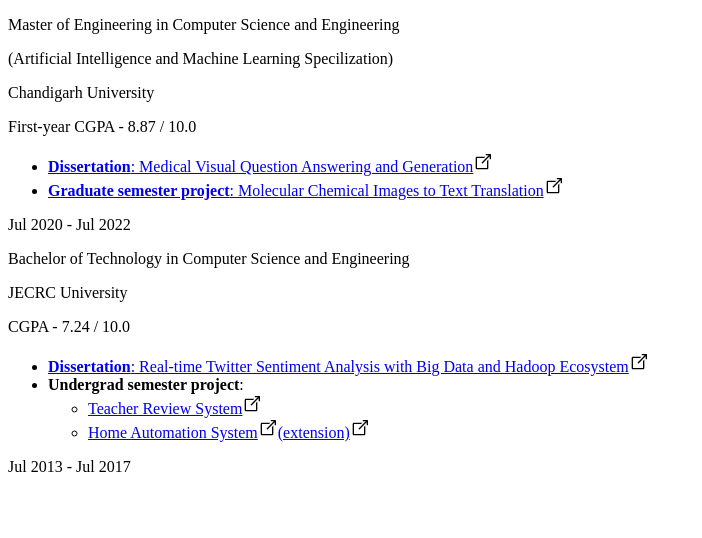
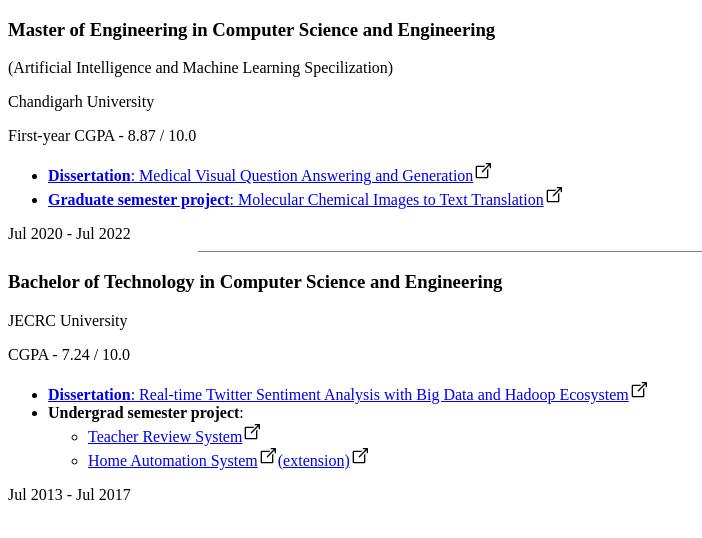
Before and after one commit to VirkSaab/portfolio, a Next.js app: page /Education in a window 1280 px wide. Shown: the top 538 px of the page, without its empty margins (0-702 px from the left). Built offline with nearby package versions, Linux system fonts and the light colour scheme.

Commit message:
added education with fixes for firefox

```diff
--- a/pages/Education.js
+++ b/pages/Education.js
@@ -4,9 +4,9 @@
             {/* MASTERS DEGREE */}
             <div class="p-5 backdrop-blur-xl rounded-lg flex items-center justify-between">
                 <div class="flex-1">
-                    <p className='font-bold'>
+                    <h3 className='font-bold'>
                         Master of Engineering in Computer Science and Engineering
-                    </p>
+                    </h3>
                     <p>
                         (Artificial Intelligence and Machine Learning Specilization)
                     </p>
@@ -55,13 +55,13 @@
                 </div>
                 <div>Jul 2020 - Jul 2022</div>
             </div>
-
+            <hr className='text-center m-auto mt-0 p-0' style={{ borderWidth:0, color:'gray', backgroundColor:'gray', width: '70%', height: '1px'}} />
             {/* BACHELORES DEGREE */}
             <div class="p-5 backdrop-blur-xl rounded-lg flex items-center justify-between">
                 <div class="flex-1">
-                    <p className='font-bold'>
+                    <h3 className='font-bold'>
                         Bachelor of Technology in Computer Science and Engineering
-                    </p>
+                    </h3>
                     <p className='italic mt-2'>
                         JECRC University
                     </p>
```
